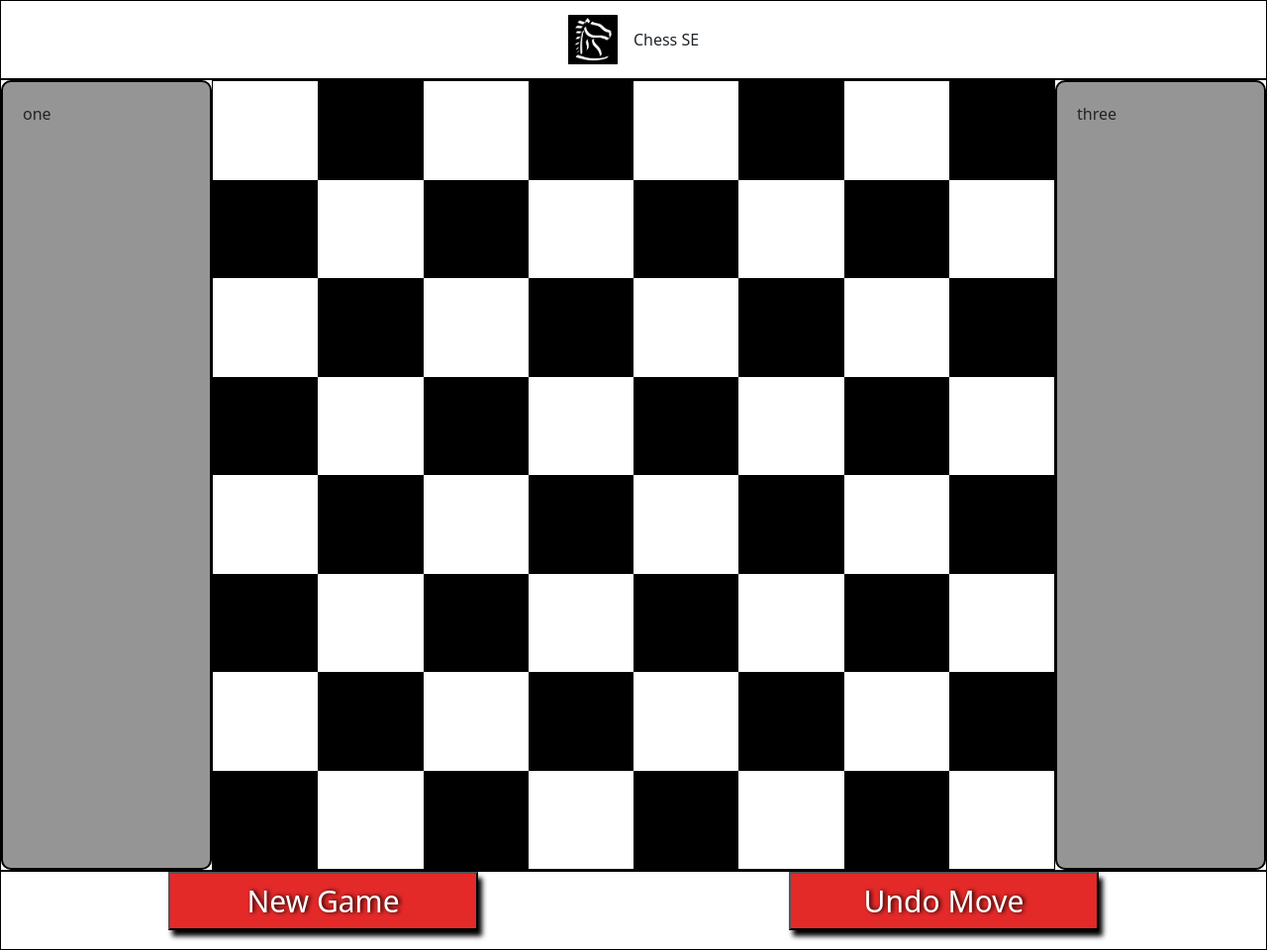
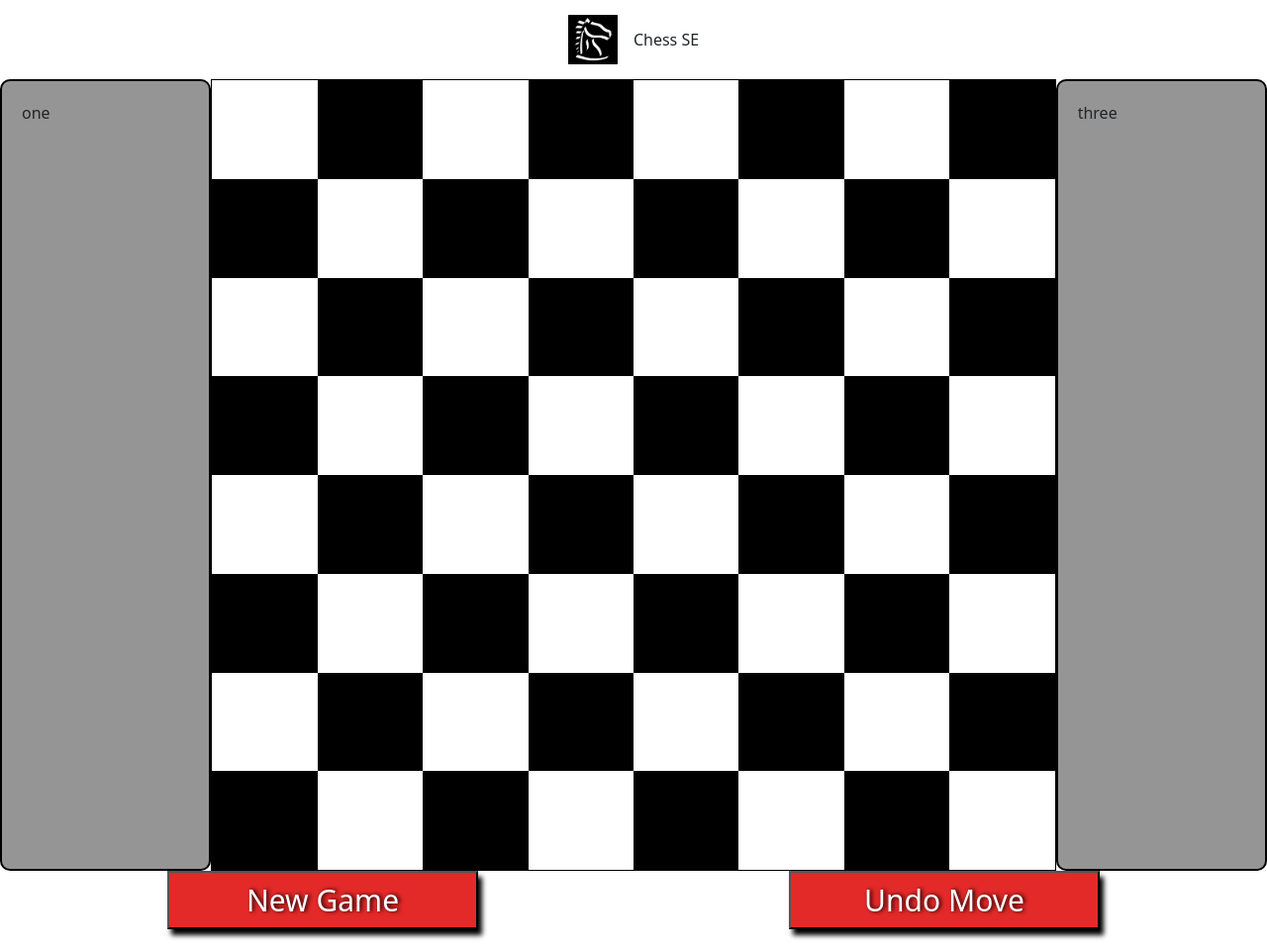
Before and after one commit to softenguvu/chess-se, a plain HTML site: page index.html in a window 1280 px wide. Shown: the whole page at 99% size. Drawn offline with Linux system fonts and the light colour scheme.

Commit message:
removed boarder

```diff
--- a/css/styles.css
+++ b/css/styles.css
@@ -8,7 +8,6 @@ Top title Row
  */
 #title-row {
     height: 10vh;
-    border: 1px solid black;
     display: flex;
     align-items: center;
 }
@@ -24,8 +23,6 @@ Middle main row
  */
 #main-row {
     height: 100vh;
-    border: 1px solid black;
-    /*overflow: scroll;*/
 }
 
 #left-graveyard, #right-graveyard {
@@ -47,7 +44,6 @@ Bottom buttons row
  */
 #buttons-row {
     height: 10vh;
-    border: 1px solid black;
 }
 
 #undo-move, #new-game {
```
